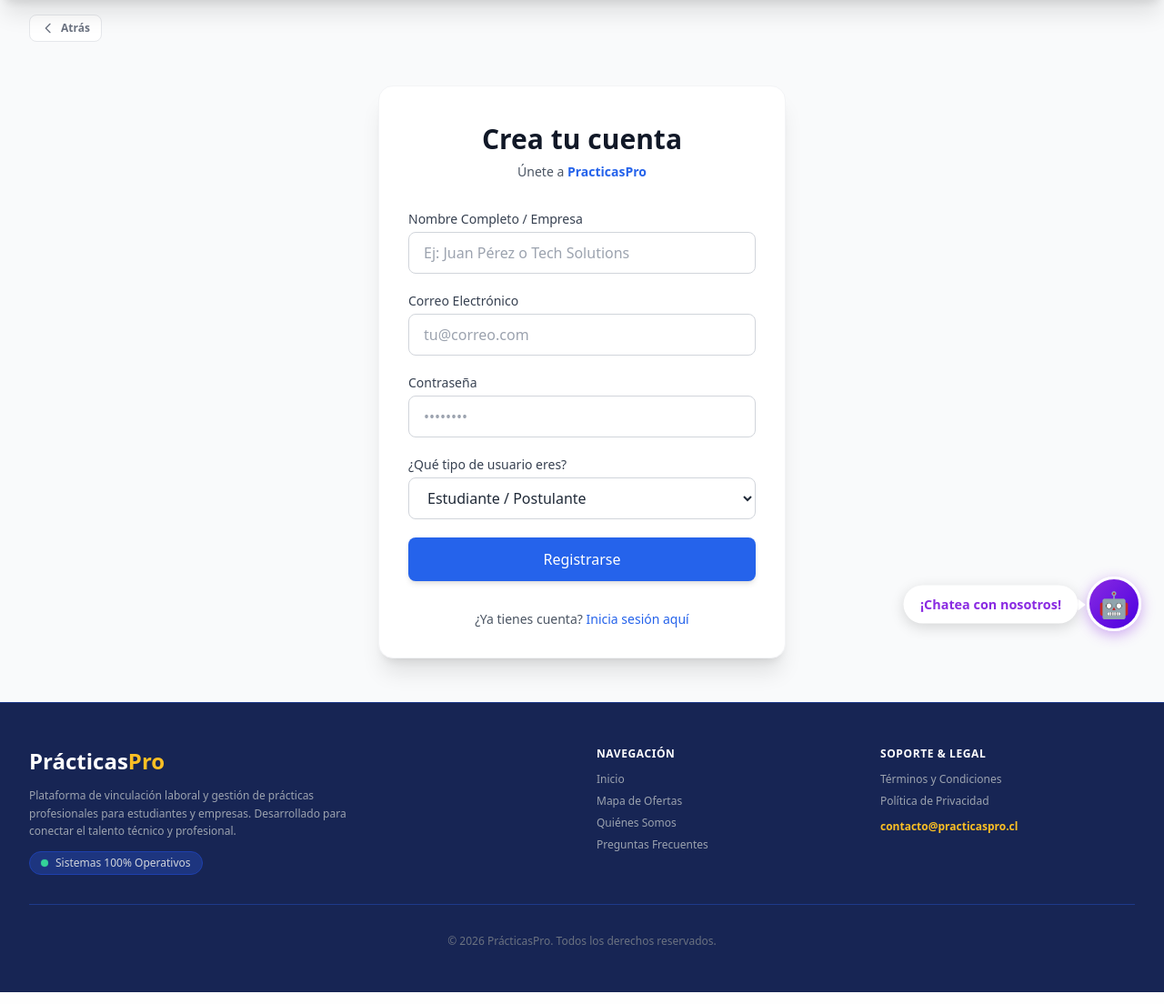
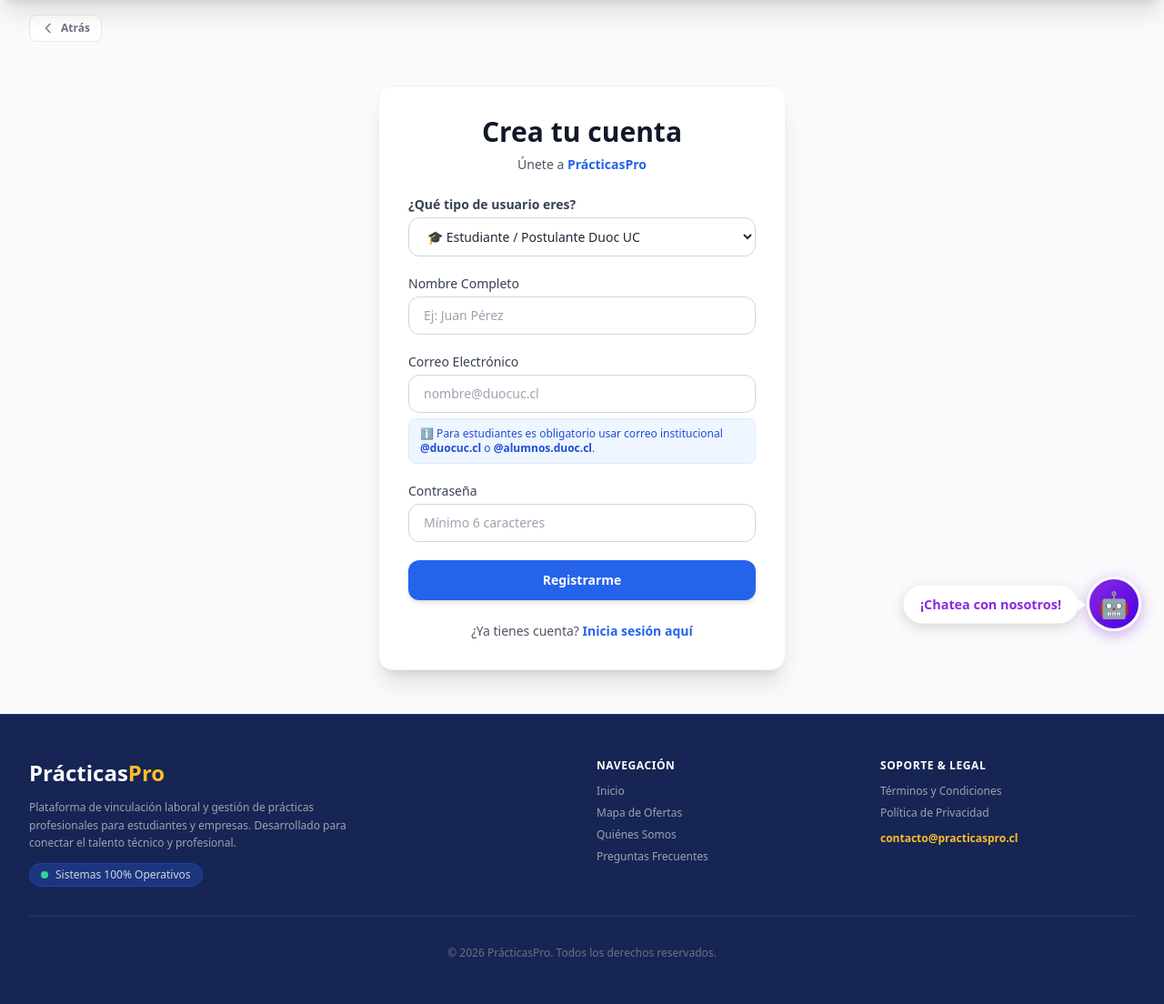
Before and after one commit to tomasPozoo/Pr-cticasPro, a Django app: page /registro/ in a window 1280 px wide. Shown: the part 81-1185 px from the top of the page at 91% size. Run offline with Django 5.2, Linux system fonts and the light colour scheme; some libraries are stand-ins or nearby versions.

Commit message:
arreglo en visual en registrarse2

```diff
--- a/templates/register.html
+++ b/templates/register.html
@@ -2,13 +2,13 @@
 
 {% block content %}
 <div class="min-h-[80vh] flex items-center justify-center py-12 px-4 sm:px-6 lg:px-8">
-    <div class="max-w-md w-full space-y-8 bg-white p-8 rounded-2xl shadow-xl border border-gray-100">
+    <div class="max-w-md w-full space-y-6 bg-white p-8 rounded-2xl shadow-xl border border-gray-100">
         <div>
-            <h2 class="mt-2 text-center text-3xl font-extrabold text-gray-900">
+            <h2 class="text-center text-3xl font-extrabold text-gray-900">
                 Crea tu cuenta
             </h2>
             <p class="mt-2 text-center text-sm text-gray-600">
-                Únete a <span class="font-semibold text-blue-600">PracticasPro</span>
+                Únete a <span class="font-semibold text-blue-600">PrácticasPro</span>
             </p>
         </div>
 
@@ -22,48 +22,78 @@
             </div>
         {% endif %}
 
-        <form class="mt-6 space-y-5" method="POST">
+        <form class="space-y-5" method="POST">
             {% csrf_token %}
+
             <div>
-                <label class="block text-sm font-medium text-gray-700 mb-1">Nombre Completo / Empresa</label>
-                <input type="text" name="nombre" required
-                       class="w-full px-4 py-2.5 rounded-lg border border-gray-300 focus:ring-2 focus:ring-blue-500 focus:border-blue-500 outline-none transition"
-                       placeholder="Ej: Juan Pérez o Tech Solutions">
+                <label for="rolSelect" class="block text-sm font-semibold text-gray-700 mb-1">¿Qué tipo de usuario eres?</label>
+                <select id="rolSelect" name="rol" required onchange="actualizarGuiaRegistro()"
+                        class="w-full px-4 py-2.5 rounded-xl border border-gray-300 focus:ring-2 focus:ring-blue-500 focus:border-blue-500 outline-none transition bg-white font-medium text-sm">
+                    <option value="estudiante">🎓 Estudiante / Postulante Duoc UC</option>
+                    <option value="empresa">🏢 Empresa / Reclutador</option>
+                </select>
+            </div>
+
+            <div>
+                <label id="labelNombre" class="block text-sm font-medium text-gray-700 mb-1">Nombre Completo</label>
+                <input id="inputNombre" type="text" name="nombre" required
+                       class="w-full px-4 py-2.5 rounded-xl border border-gray-300 focus:ring-2 focus:ring-blue-500 focus:border-blue-500 outline-none transition text-sm"
+                       placeholder="Ej: Juan Pérez">
             </div>
 
             <div>
                 <label class="block text-sm font-medium text-gray-700 mb-1">Correo Electrónico</label>
-                <input type="email" name="email" required
-                       class="w-full px-4 py-2.5 rounded-lg border border-gray-300 focus:ring-2 focus:ring-blue-500 focus:border-blue-500 outline-none transition"
-                       placeholder="tu@correo.com">
+                <input id="inputEmail" type="email" name="email" required
+                       class="w-full px-4 py-2.5 rounded-xl border border-gray-300 focus:ring-2 focus:ring-blue-500 focus:border-blue-500 outline-none transition text-sm"
+                       placeholder="nombre@duocuc.cl">
+                <p id="ayudaEmail" class="mt-1.5 text-xs text-blue-700 bg-blue-50 border border-blue-100 rounded-lg px-3 py-2">
+                    ℹ️ Para estudiantes es obligatorio usar correo institucional <strong>@duocuc.cl</strong> o <strong>@alumnos.duoc.cl</strong>.
+                </p>
             </div>
 
             <div>
                 <label class="block text-sm font-medium text-gray-700 mb-1">Contraseña</label>
                 <input type="password" name="password" minlength="6" required
-                       class="w-full px-4 py-2.5 rounded-lg border border-gray-300 focus:ring-2 focus:ring-blue-500 focus:border-blue-500 outline-none transition"
-                       placeholder="••••••••">
-            </div>
-
-            <div>
-                <label class="block text-sm font-medium text-gray-700 mb-1">¿Qué tipo de usuario eres?</label>
-                <select name="rol" required
-                        class="w-full px-4 py-2.5 rounded-lg border border-gray-300 focus:ring-2 focus:ring-blue-500 focus:border-blue-500 outline-none transition bg-white">
-                    <option value="estudiante">Estudiante / Postulante</option>
-                    <option value="empresa">Empresa / Reclutador</option>
-                </select>
+                       class="w-full px-4 py-2.5 rounded-xl border border-gray-300 focus:ring-2 focus:ring-blue-500 focus:border-blue-500 outline-none transition text-sm"
+                       placeholder="Mínimo 6 caracteres">
             </div>
 
             <button type="submit"
-                    class="w-full py-3 px-4 bg-blue-600 hover:bg-blue-700 text-white font-medium rounded-lg shadow-md hover:shadow-lg transition duration-200">
-                Registrarse
+                    class="w-full py-3 px-4 bg-blue-600 hover:bg-blue-700 text-white font-bold rounded-xl shadow-md hover:shadow-lg transition duration-200 text-sm">
+                Registrarme
             </button>
         </form>
 
         <p class="text-center text-sm text-gray-600">
             ¿Ya tienes cuenta?
-            <a href="{% url 'login' %}" class="font-medium text-blue-600 hover:text-blue-500">Inicia sesión aquí</a>
+            <a href="{% url 'login' %}" class="font-semibold text-blue-600 hover:text-blue-500">Inicia sesión aquí</a>
         </p>
     </div>
 </div>
 {% endblock %}
+
+{% block extra_js %}
+<script>
+function actualizarGuiaRegistro() {
+    const rol = document.getElementById('rolSelect').value;
+    const labelNombre = document.getElementById('labelNombre');
+    const inputNombre = document.getElementById('inputNombre');
+    const inputEmail = document.getElementById('inputEmail');
+    const ayudaEmail = document.getElementById('ayudaEmail');
+
+    if (rol === 'empresa') {
+        labelNombre.textContent = 'Nombre o Razón Social de la Empresa';
+        inputNombre.placeholder = 'Ej: Tech Solutions SpA';
+        inputEmail.placeholder = 'reclutamiento@empresa.cl';
+        ayudaEmail.innerHTML = '🏢 Usa tu correo corporativo de contacto para publicar ofertas de práctica.';
+        ayudaEmail.className = 'mt-1.5 text-xs text-emerald-800 bg-emerald-50 border border-emerald-100 rounded-lg px-3 py-2';
+    } else {
+        labelNombre.textContent = 'Nombre Completo';
+        inputNombre.placeholder = 'Ej: Juan Pérez';
+        inputEmail.placeholder = 'nombre@duocuc.cl';
+        ayudaEmail.innerHTML = 'ℹ️ Para estudiantes es obligatorio usar correo institucional <strong>@duocuc.cl</strong> o <strong>@alumnos.duoc.cl</strong>.';
+        ayudaEmail.className = 'mt-1.5 text-xs text-blue-700 bg-blue-50 border border-blue-100 rounded-lg px-3 py-2';
+    }
+}
+</script>
+{% endblock %}
```
Also changed, not shown: templates/perfil_empresa.html (+42 -18 lines), templates/ver_postulantes.html (+8 -15 lines).
